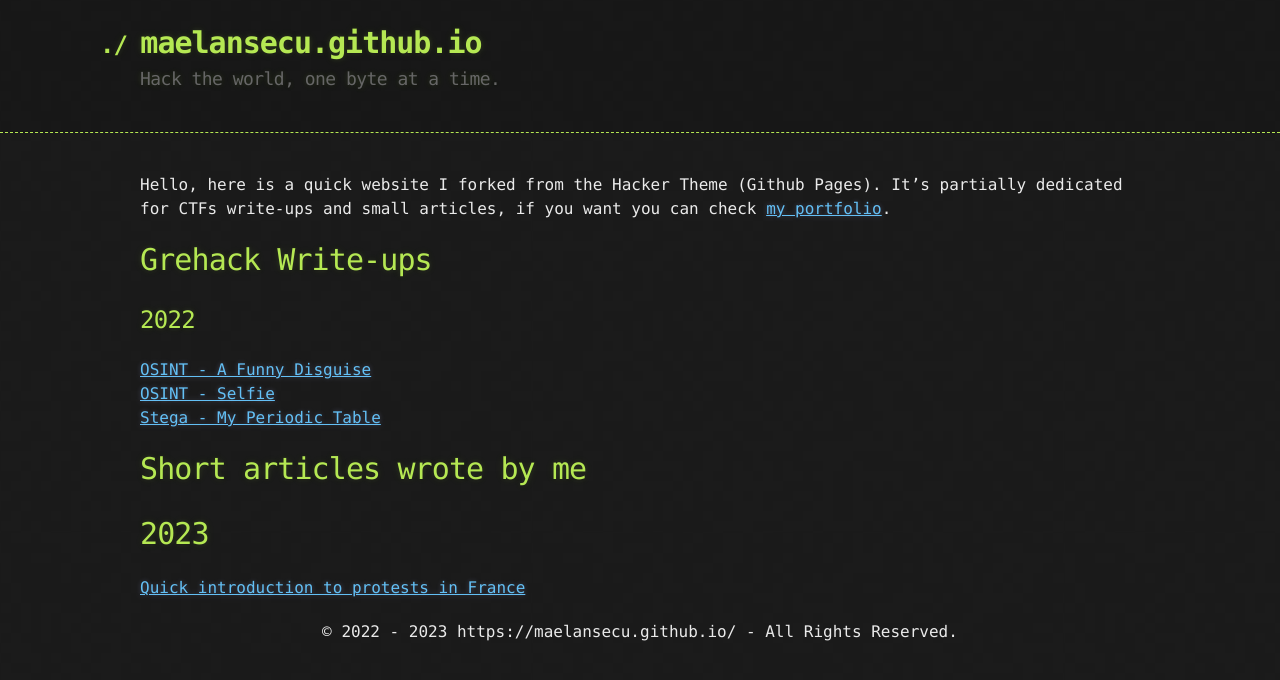
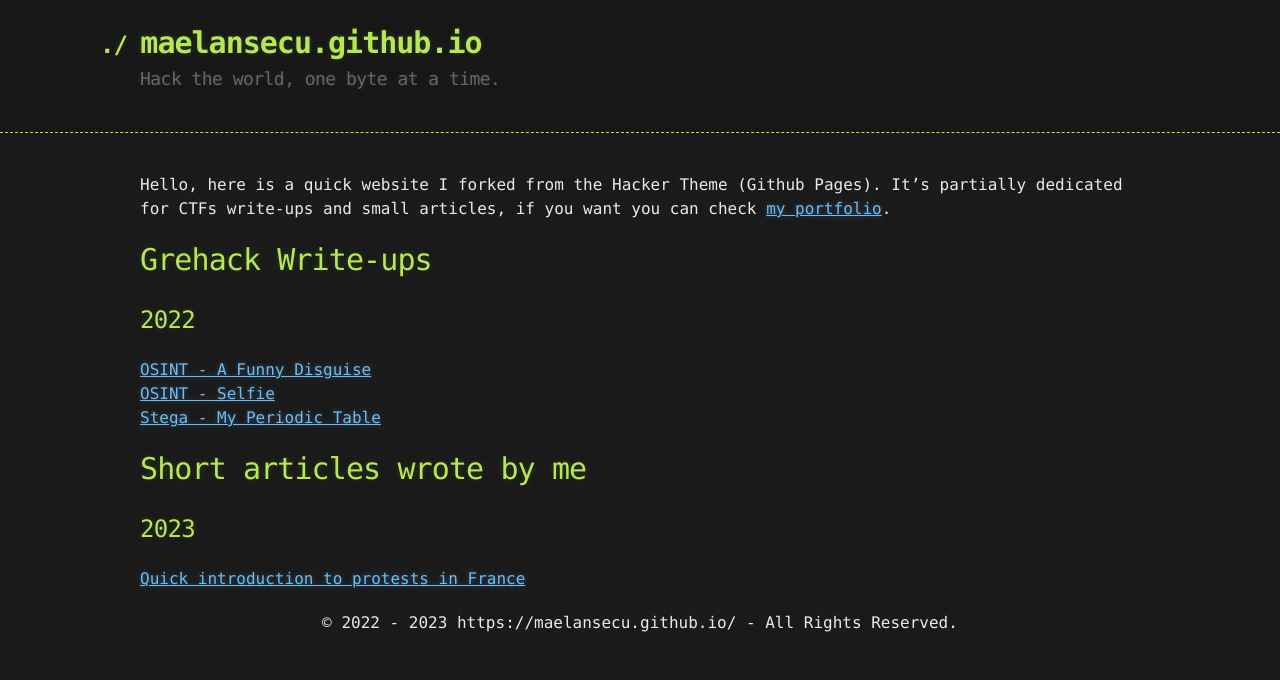
Before and after one commit to maelansecu/maelansecu.github.io, a Jekyll site: the page built from index.md, in a window 1280 px wide. Shown: the top 680 px of the page. Built offline with Jekyll 4.4.1, drawn with Linux system fonts in a browser that asks for light colours.

```diff
--- a/index.md
+++ b/index.md
@@ -15,6 +15,6 @@ It's partially dedicated for CTFs write-ups and small articles, if you want you
 
 # Short articles wrote by me
 
-# 2023
+## 2023
 
 [Quick introduction to protests in France](/articles/how_do_french_protesters.md)<br/>
```
